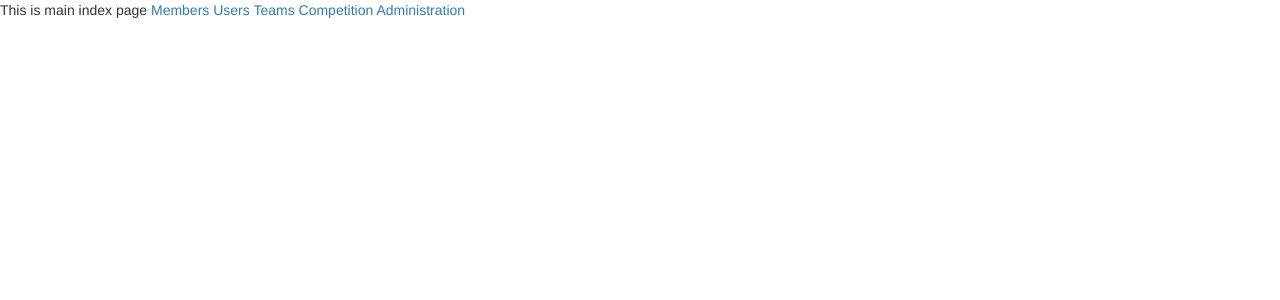
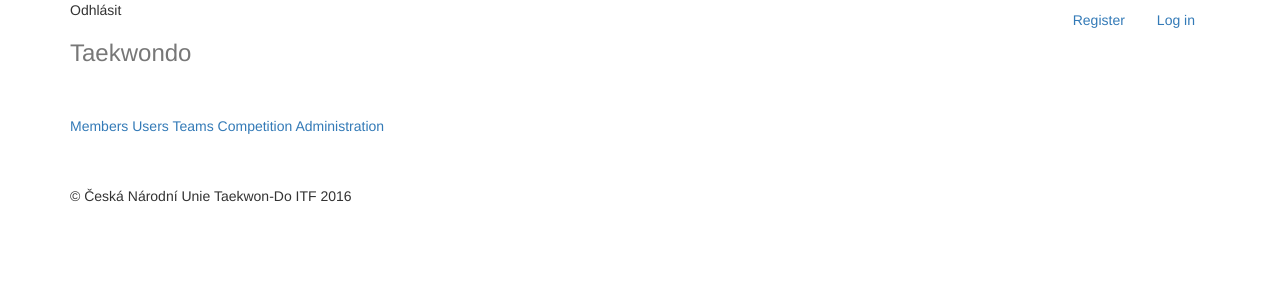
Before and after one commit to valasek/taekwondo, a Django app: page / in a window 1280 px wide. Shown: the top 300 px of the page. Run offline with Django 3.2, Linux system fonts and the light colour scheme; some libraries are stand-ins or nearby versions.

Commit message:
Added basic index layout

```diff
--- a/itf/urls.py
+++ b/itf/urls.py
@@ -2,6 +2,6 @@ from django.conf.urls import include, url
 from django.contrib import admin
 
 urlpatterns = [
-    url(r'^admin/', admin.site.urls),
+    url(r'^admin/', admin.site.urls, name='administration'),
     url(r'', include('taekwondo.urls')),
 ]
--- a/taekwondo/templates/taekwondo/index.html
+++ b/taekwondo/templates/taekwondo/index.html
@@ -1,19 +1,17 @@
-{# Load the tag library #}
-{% load bootstrap3 %}
+{% extends "./layout.html" %}
+{% block title %}Taekwondo{% endblock %}
+{% block page_title %}Taekwondo{% endblock %}
+{% block body %}
 
-{# Load CSS and JavaScript #}
-{% bootstrap_css %}
-
-This is main index page
-
-<a href="member">Members</a>
-<a href="user">Users</a>
-<a href="team">Teams</a>
-<a href="competition">Competition</a>
-<a href="admin">Administration</a>
+    <a href="member">Members</a>
+    <a href="user">Users</a>
+    <a href="team">Teams</a>
+    <a href="competition">Competition</a>
+    <a href="admin">Administration</a>
 
     <ul>
     {% for f in members_list %}
         <li><a href="/{{ f.id }}/">{{ f.first_name }}</a></li>
     {% endfor %}
     </ul>
+{% endblock %}
--- /dev/null
+++ b/taekwondo/templates/taekwondo/layout.html
@@ -0,0 +1,46 @@
+<!doctype html>
+<html lang="en">
+<head>
+    {% load staticfiles %}
+    <link rel="shortcut icon" href="{%  static 'favicon.ico' %}">
+    {# Load the tag library #}
+    {% load bootstrap3 %}
+    {# Load CSS and JavaScript #}
+    {% bootstrap_css %}
+    <title>{% block title %}{% endblock %} - ČNUT ITF</title>
+    {% block head %}{% endblock %}
+    <meta charset="utf-8">
+    <meta name="viewport" content="width=device-width, initial-scale=1">
+</head>
+<body>
+<div class="container">
+    <div class="header">
+        <nav>
+            <ul class="nav nav-pills pull-right">
+                {% if not session.logged_in %}
+                <li><a href="register">Register</a></li>
+                <li><a href="login">Log in</a></li>
+                {% else %}
+                <li role="presentation" class="active"><a href="{%  url 'competition_list' %}">Competitions</a></li>
+                <li role="presentation"><a href="{% url 'team_list' %}">Teams</a></li>
+                <li role="presentation"><a href="{% url 'member_list' %}">Members</a></li>
+                {% if session.is_admin %}
+                <li role="presentation"><a href="{% url 'administration' %}">Administration</a></li>
+                {% endif %}
+                <li><a href="{%  url 'logout' %}">Log out</a></li>
+                {% endif %}
+            </ul>Odhlásit
+        </nav>
+        <h3 class="text-muted">{% block page_title %}{% endblock %}</h3>
+        {% block nav %}{% endblock %}
+    </div>
+    <br/><br/>
+
+    {% block body %}{% endblock %}
+    <br/><br/>
+    <footer class="footer">
+        <p>&copy; Česká Národní Unie Taekwon-Do ITF 2016</p>
+    </footer>
+</div>
+</body>
+</html>
```
Also changed, not shown: README.md, taekwondo/static/default_avatar_male.jpg (renamed from taekwondo/images/default_avatar_male.jpg), taekwondo/static/favicon.ico (added).
